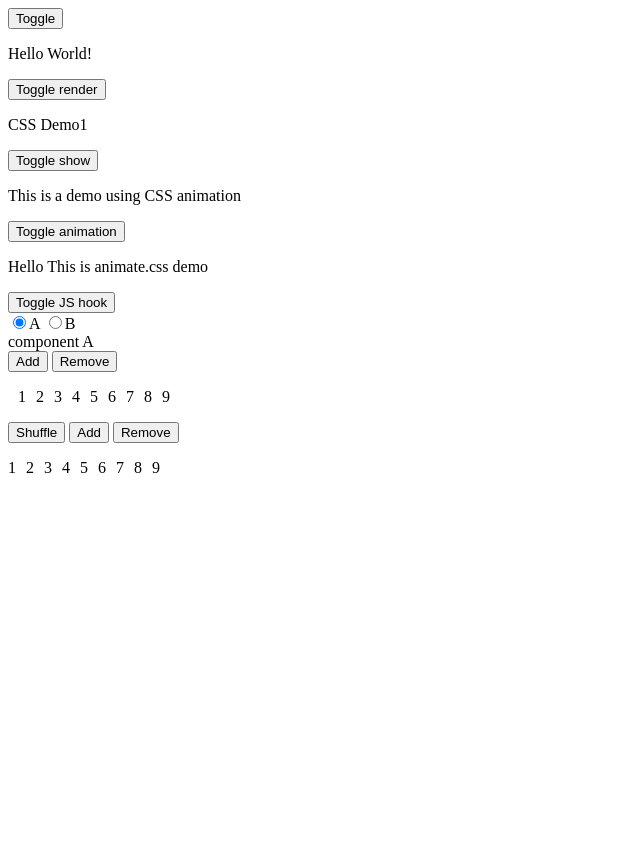
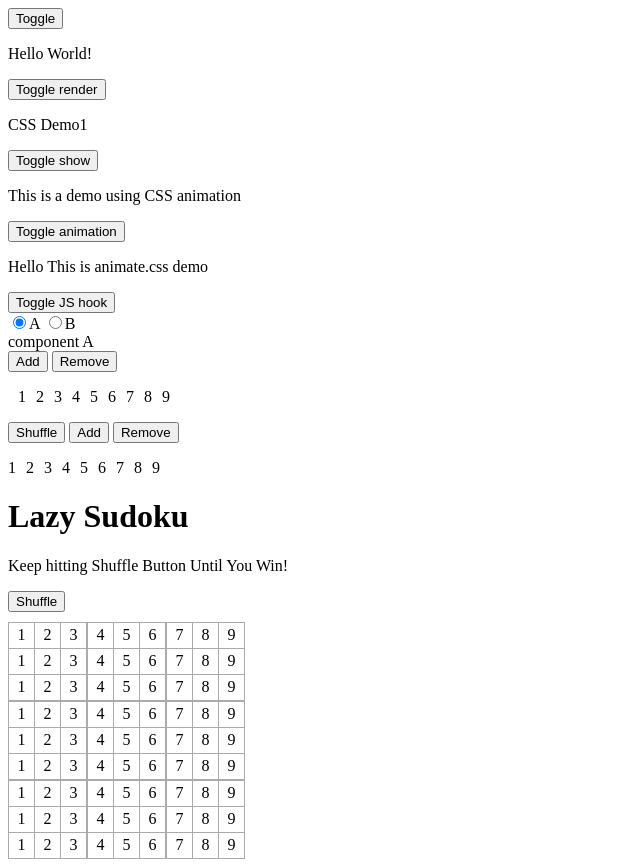
Before and after one commit to Chen-Qixian/Learn-Vue, a plain HTML site: page Transitions&Aminations/transition.html in a window 1280 px wide. Shown: the whole page, without its empty margins (0-640 px from the left). Before the commit the page ends 800 px from the top, so only its background shows below. Drawn offline with nearby package versions, Linux system fonts and the light colour scheme.

Commit message:
lazy sudoku

```diff
--- a/Transitions&Aminations/transition.html
+++ b/Transitions&Aminations/transition.html
@@ -102,6 +102,36 @@
         .flip-list-leave-active {
             position: absolute;
         }
+
+        .container {
+            display: flex;
+            flex-wrap: wrap;
+            width: 238px;
+            margin-top: 10px;
+        }
+
+        .cell {
+            display: flex;
+            justify-content: space-around;
+            align-items: center;
+            width: 25px;
+            height: 25px;
+            border: 1px solid #aaa;
+            margin-right: -1px;
+            margin-bottom: -1px;
+        }
+
+        .cell:nth-child(3n) {
+            margin-right: 0;
+        }
+
+        .cell:nth-child(27n) {
+            margin-bottom: 0;
+        }
+
+        .cell-move {
+            transition: transform 1s;
+        }
     </style>
 </head>
 
@@ -181,6 +211,17 @@
         <button @click="remove">Remove</button>
         <transition-group name="flip-list" tag="p">
             <span v-for="item in items" :key="item" class="flip-list-item"> {{ item }} </span>
+        </transition-group>
+    </div>
+    <!-- 多维网格的过渡 -->
+    <div id="demo8">
+        <h1>Lazy Sudoku</h1>
+        <p>Keep hitting Shuffle Button Until You Win!</p>
+        <button @click="shuffle">Shuffle</button>
+        <transition-group name="cell" tag="div" class="container">
+            <div v-for="cell in cells" :key="cell.id" class="cell">
+                {{ cell.number }}
+            </div>
         </transition-group>
     </div>
     <script>
@@ -287,6 +328,23 @@
                 }
             }
         })
+        let vm8 = new Vue({
+            el: '#demo8',
+            data: {
+                cells: Array.apply(null, { length: 81 })
+                    .map(function (_, index) {
+                        return {
+                            id: index,
+                            number: index % 9 + 1
+                        }
+                    })
+            },
+            methods: {
+                shuffle: function () {
+                    this.cells = _.shuffle(this.cells);
+                }
+            }
+        })
     </script>
 </body>
 
```
